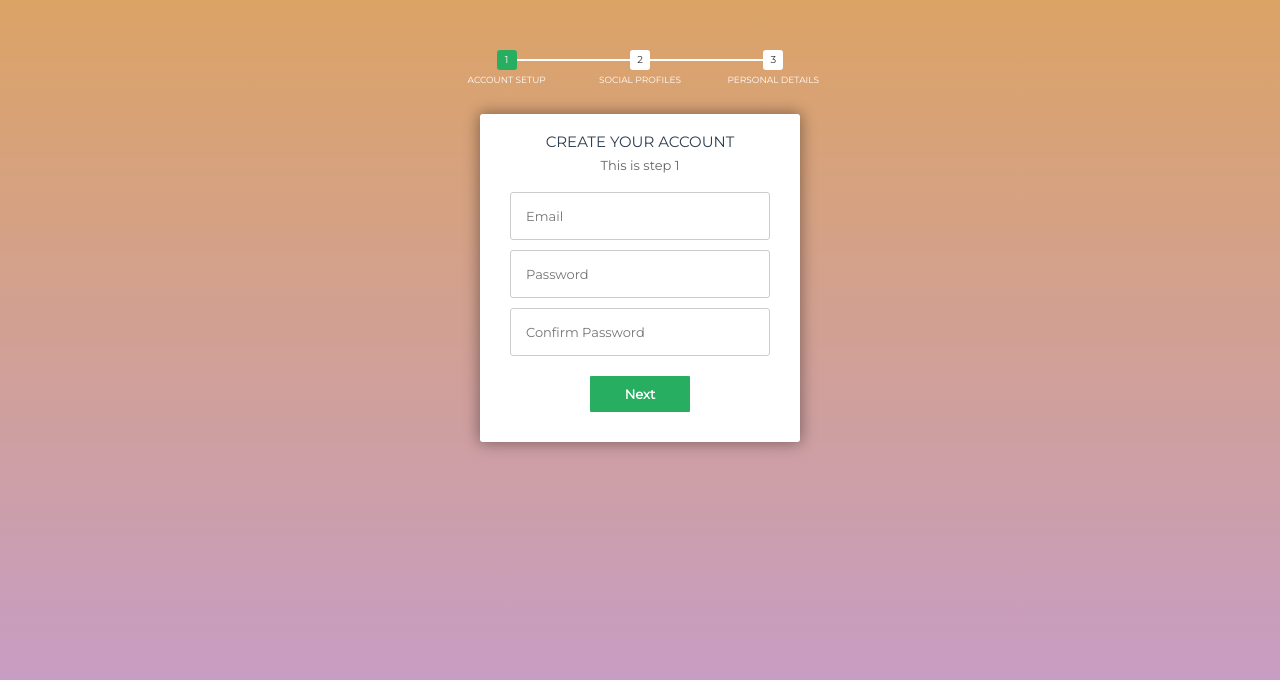
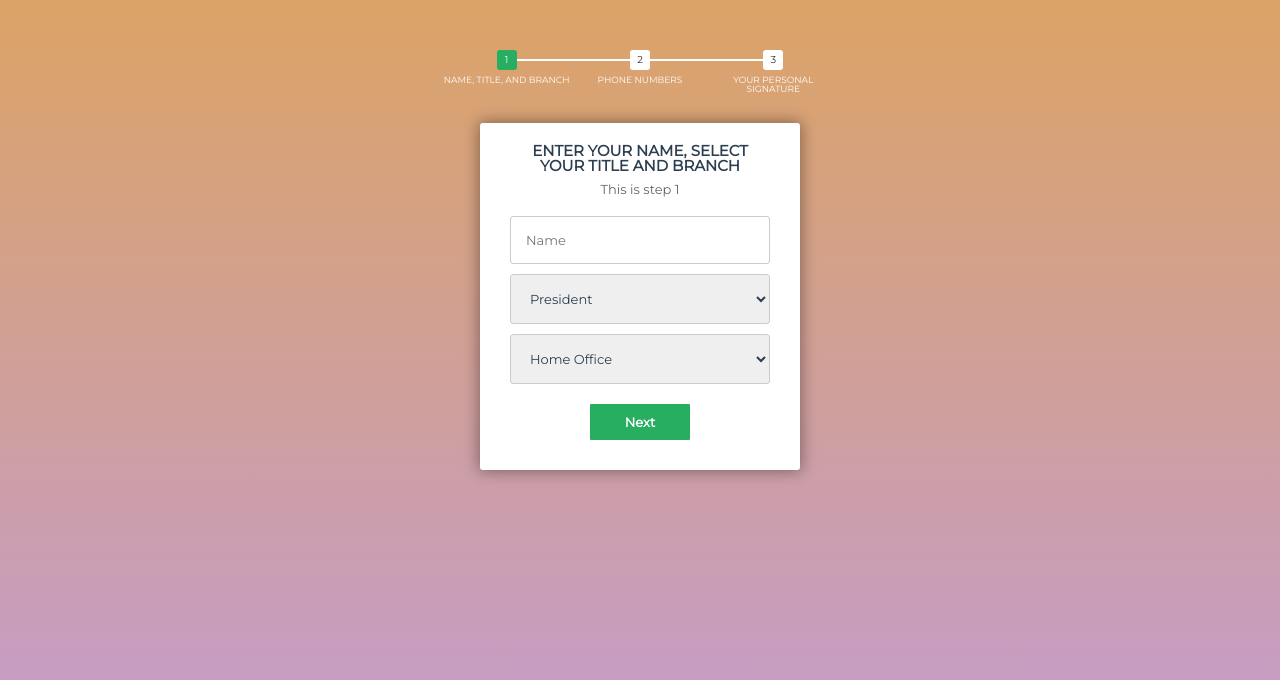
Before and after one commit to ZacTyAdams/SignatureCreator, a PHP site: page / in a window 1280 px wide. Shown: the top 680 px of the page. Run offline with PHP 8.4, Linux system fonts and the light colour scheme; some libraries are stand-ins or nearby versions.

Commit message:
First tab fully implemented and working
Currently working on second tab with job discription entry field exclusion template on Home office if section

```diff
--- a/multi-step-form-with-progress-bar-using-jquery-and-css3/css/reset.css
+++ b/multi-step-form-with-progress-bar-using-jquery-and-css3/css/reset.css
@@ -1 +1 @@
-html,body,div,span,applet,object,iframe,h1,h2,h3,h4,h5,h6,p,blockquote,pre,a,abbr,acronym,address,big,cite,code,del,dfn,em,img,ins,kbd,q,s,samp,small,strike,strong,sub,sup,tt,var,b,u,i,center,dl,dt,dd,ol,ul,li,fieldset,form,label,legend,table,caption,tbody,tfoot,thead,tr,th,td,article,aside,canvas,details,embed,figure,figcaption,footer,header,hgroup,menu,nav,output,ruby,section,summary,time,mark,audio,video{margin:0;padding:0;border:0;font-size:100%;font:inherit;vertical-align:baseline}article,aside,details,figcaption,figure,footer,header,hgroup,menu,nav,section{display:block}body{line-height:1}ol,ul{list-style:none}blockquote,q{quotes:none}blockquote:before,blockquote:after,q:before,q:after{content:'';content:none}table{border-collapse:collapse;border-spacing:0}
+html,body,div,span,applet,object,iframe,h1,h2,h3,h4,h5,h6,p,blockquote,pre,a,abbr,acronym,address,big,cite,code,del,dfn,em,img,ins,kbd,q,s,samp,small,strike,strong,sub,sup,tt,var,b,u,i,center,dl,dt,dd,ol,ul,li,fieldset,form,label,legend,table,caption,tbody,tfoot,thead,tr,th,td,article,aside,canvas,details,embed,figure,figcaption,footer,header,hgroup,menu,nav,output,ruby,section,summary,time,mark,audio,video{margin:0;padding:0;border:0;font-size:100%;vertical-align:baseline}article,aside,details,figcaption,figure,footer,header,hgroup,menu,nav,section{display:block}body{line-height:1}ol,ul{list-style:none}blockquote,q{quotes:none}blockquote:before,blockquote:after,q:before,q:after{content:'';content:none}table{border-collapse:collapse;border-spacing:0}
--- a/multi-step-form-with-progress-bar-using-jquery-and-css3/css/style.css
+++ b/multi-step-form-with-progress-bar-using-jquery-and-css3/css/style.css
@@ -41,7 +41,7 @@ body {
 	display: none;
 }
 /*inputs*/
-#msform input, #msform textarea {
+#msform input, #msform textarea, #msform select {
 	padding: 15px;
 	border: 1px solid #ccc;
 	border-radius: 3px;
--- /dev/null
+++ b/multi-step-form-with-progress-bar-using-jquery-and-css3/index.html
@@ -0,0 +1,88 @@
+<!DOCTYPE html>
+<html >
+  <head>
+    <meta charset="UTF-8">
+    <title>Multi Step Form with Progress Bar using jQuery and CSS3</title>
+
+
+    <link rel="stylesheet" href="css/reset.css">
+
+
+        <link rel="stylesheet" href="css/style.css">
+
+
+
+
+  </head>
+
+  <body>
+
+    <!-- multistep form -->
+<form id="msform">
+  <!-- progressbar -->
+  <ul id="progressbar">
+    <li class="active">Name, Title, and Branch</li>
+    <li>Phone Numbers</li>
+    <li>Your Personal Signature</li>
+  </ul>
+  <!-- fieldsets -->
+  <fieldset>
+    <h2 class="fs-title">Enter your name, select your title and branch</h2>
+    <h3 class="fs-subtitle">This is step 1</h3>
+    <input type="text" name="email" placeholder="Name" />
+    <select type="text" name="title" placeholder="Password">
+      <option value="President">President</option>
+      <option value="Founder & Director">Founder & Director</option>
+      <option value="Controller">Controller</option>
+      <option value="Regional Account Executive">Regional Account Executive</option>
+      <option value="Total Quality Manager">Total Quality Manager</option>
+      <option value="HR Manager">HR Manager</option>
+      <option value="Branch Administrator">Branch Administrator</option>
+      <option value="I.T. Specialist">I.T. Specialist</option>
+      <option value="Account Executive">Account Executive</option>
+      <option value="General Manager">General Manager</option>
+      <option value="Service Manager">Service Manager</option>
+      <option value="Service Specialist">Service Specialist</option>
+      <option value="Branch Manager">Branch Manager</option>
+    </select>
+    <!--<input type="password" name="cpass" placeholder="Confirm Password" />-->
+    <select type="text" name="branch">
+      <option value="Home Office">Home Office</option>
+      <option value="Dallas">Dallas</option>
+      <option value="Fort Worth">Fort Worth</option>
+      <option value="Wichita Falls">Wichita Falls</option>
+      <option value="Houston">Houston</option>
+      <option value="San Antonio">San Antonio</option>
+    </select>
+    <input type="button" name="next" class="next action-button" value="Next" onclick="hello();" />
+  </fieldset>
+  <fieldset>
+    <h2 class="fs-title">Social Profiles</h2>
+    <h3 class="fs-subtitle">Your presence on the social network</h3>
+    <input type="text" name="twitter" placeholder="Twitter" />
+    <input type="text" name="facebook" placeholder="Facebook" />
+    <input id="cellbox" type="text" name="gplus" placeholder="Google Plus" />
+    <input type="button" name="previous" class="previous action-button" value="Previous" />
+    <input type="button" name="next" class="next action-button" value="Next" />
+  </fieldset>
+  <fieldset id="sig under">
+    <h2 class="fs-title">Here's your personalized signature</h2>
+    <h3 class="fs-subtitle"> </h3>
+    <!--<input type="text" name="fname" placeholder="First Name" />
+    <input type="text" name="lname" placeholder="Last Name" />
+    <input type="text" name="phone" placeholder="Phone" />
+    <textarea name="address" placeholder="Address"></textarea>
+    <input type="button" name="previous" class="previous action-button" value="Previous" />
+    <input type="submit" name="submit" class="submit action-button" value="Submit" />-->
+  </fieldset>
+</form>
+    <script src='http://cdnjs.cloudflare.com/ajax/libs/jquery/2.1.3/jquery.min.js'></script>
+<script src='http://cdnjs.cloudflare.com/ajax/libs/jquery-easing/1.3/jquery.easing.min.js'></script>
+
+        <script src="js/index.js"></script>
+
+
+
+
+  </body>
+</html>
--- a/multi-step-form-with-progress-bar-using-jquery-and-css3/index.php
+++ /dev/null
@@ -1,66 +0,0 @@
-<!DOCTYPE html>
-<html >
-  <head>
-    <meta charset="UTF-8">
-    <title>Multi Step Form with Progress Bar using jQuery and CSS3</title>
-
-
-    <link rel="stylesheet" href="css/reset.css">
-
-
-        <link rel="stylesheet" href="css/style.css">
-
-
-
-
-  </head>
-
-  <body>
-
-    <!-- multistep form -->
-<form id="msform">
-  <!-- progressbar -->
-  <ul id="progressbar">
-    <li class="active">Account Setup</li>
-    <li>Social Profiles</li>
-    <li>Personal Details</li>
-  </ul>
-  <!-- fieldsets -->
-  <fieldset>
-    <h2 class="fs-title">Create your account</h2>
-    <h3 class="fs-subtitle">This is step 1</h3>
-    <input type="text" name="email" placeholder="Email" />
-    <input type="password" name="pass" placeholder="Password" />
-    <input type="password" name="cpass" placeholder="Confirm Password" />
-    <input type="button" name="next" class="next action-button" value="Next" />
-  </fieldset>
-  <fieldset>
-    <h2 class="fs-title">Social Profiles</h2>
-    <h3 class="fs-subtitle">Your presence on the social network</h3>
-    <input type="text" name="twitter" placeholder="Twitter" />
-    <input type="text" name="facebook" placeholder="Facebook" />
-    <input type="text" name="gplus" placeholder="Google Plus" />
-    <input type="button" name="previous" class="previous action-button" value="Previous" />
-    <input type="button" name="next" class="next action-button" value="Next" />
-  </fieldset>
-  <fieldset>
-    <h2 class="fs-title">Personal Details</h2>
-    <h3 class="fs-subtitle">We will never sell it</h3>
-    <input type="text" name="fname" placeholder="First Name" />
-    <input type="text" name="lname" placeholder="Last Name" />
-    <input type="text" name="phone" placeholder="Phone" />
-    <textarea name="address" placeholder="Address"></textarea>
-    <input type="button" name="previous" class="previous action-button" value="Previous" />
-    <input type="submit" name="submit" class="submit action-button" value="Submit" />
-  </fieldset>
-</form>
-    <script src='http://cdnjs.cloudflare.com/ajax/libs/jquery/2.1.3/jquery.min.js'></script>
-<script src='http://cdnjs.cloudflare.com/ajax/libs/jquery-easing/1.3/jquery.easing.min.js'></script>
-
-        <script src="js/index.js"></script>
-
-
-
-
-  </body>
-</html>
--- a/multi-step-form-with-progress-bar-using-jquery-and-css3/js/index.js
+++ b/multi-step-form-with-progress-bar-using-jquery-and-css3/js/index.js
@@ -80,3 +80,67 @@ $(".previous").click(function(){
 $(".submit").click(function(){
 	return false;
 })
+
+var signature = document.createElement("div");
+var compname = document.createElement("strong");
+var title = document.createElement("p");
+var branch = document.createElement("p");
+
+compname.innerHTML = "Versacor Enterprises, LLC";
+signature.setAttribute('style','font-family: calibri;');
+signature.setAttribute('align','left');
+
+function hello(){
+	var name = document.createElement("strong");
+	var phone = document.createElement("p");
+	var pline;
+	name.innerHTML = document.getElementsByName("email")[0].value;
+	title.innerHTML = document.getElementsByName("title")[0].value;
+
+	var temp = document.getElementsByName("branch")[0].value;
+
+	if(temp == "Home Office"){ //could have been a switch case I know
+		branch.innerHTML = "485 Cherry Lane | Southlake, TX 76092";
+		pline = "T: 817-310-3525 | ";
+		var cellnum =document.getElementById("cellbox");
+		if(title.innerHTML == "Service Manager" || title.innerHTML == "Service Specialist" ){
+			cellnum.setAttribute('style','display:none;');
+		}
+		else{
+			cellnum.setAttribute('style','display:block;');
+		}
+	}
+	else if(temp == "Dallas"){
+		branch.innerHTML = "485 Cherry Lane | Southlake, TX 76092";
+		pline = "T: 817-310-3525 | ";
+	}
+	else if(temp == "Fort Worth"){
+		branch.innerHTML = "485 Cherry Lane | Southlake, TX 76092";
+		pline = "T: 817-310-3525 | ";
+	}
+	else if(temp == "San Antonio"){
+		branch.innerHTML = "2437 Boardwalk Street | San Antonio, TX 78217";
+		pline = "T: 210-305-1258 | ";
+	}
+	else if(temp == "Wichita Falls"){
+		branch.innerHTML = "485 Cherry Lane | Southlake, TX 76092";
+		pline = "T: 940-696-8222 | ";
+	}
+	else if(temp == "Houston"){
+		branch.innerHTML = "5635 NW Central Drive, Ste E-106 | Houston TX 77092";
+		pline = "T: 832-247-7670 | ";
+	}
+
+
+	console.log(name);
+	console.log(title);
+	console.log(branch);
+
+	signature.appendChild(name);
+	signature.appendChild(title);
+	signature.appendChild(compname);
+	signature.appendChild(branch);
+	document.getElementById("sig under").appendChild(signature);
+
+
+}
```
Also changed, not shown: 4 other files.
